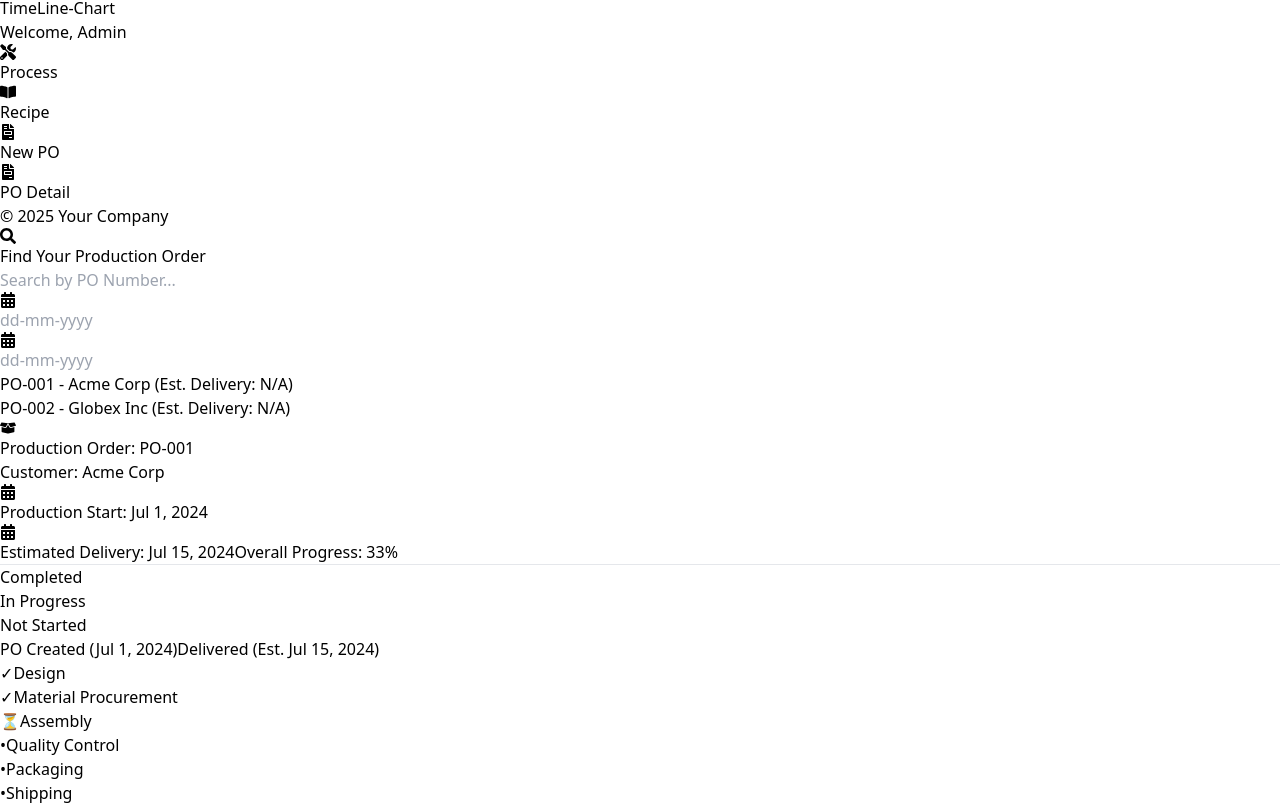
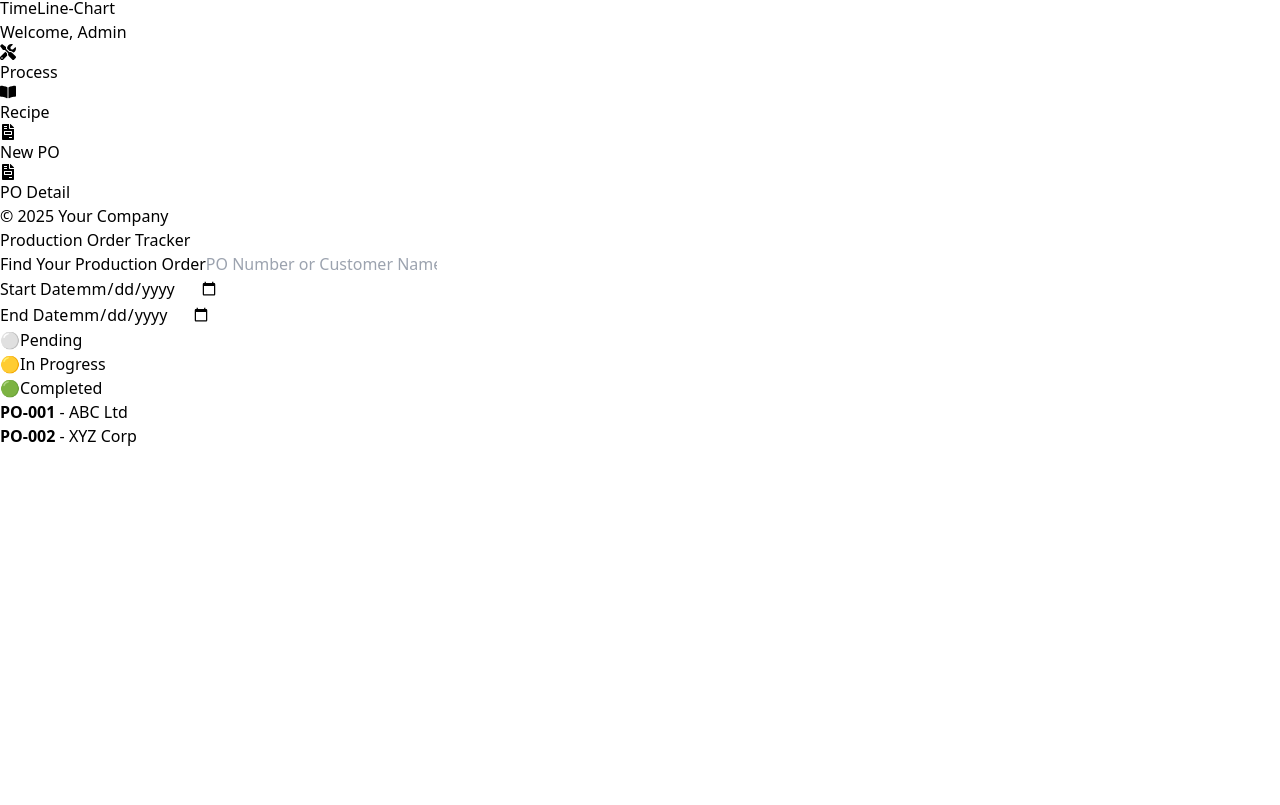
Before and after one commit to InfoLazeTech/Gantt-product-tracker, a React (Vite) app: page /po-detail in a window 1280 px wide. Shown: the part 504-1309 px from the top of the page. After the commit the page ends 952 px from the top, so only its background shows below. Built offline with nearby package versions, Linux system fonts and the light colour scheme.

Commit message:
PO changes

```diff
--- a/src/Pages/PODetail.jsx
+++ b/src/Pages/PODetail.jsx
@@ -1,188 +1,384 @@
-import React from "react";
-import { FaBoxOpen, FaSearch, FaCalendarAlt } from "react-icons/fa";
+import React, { useState } from "react";
+import { format, isToday } from "date-fns";
 
-const staticPOs = [
+const allPOs = [
   {
     id: "PO-001",
-    customer: "Acme Corp",
-    estDelivery: "N/A",
-    selected: true,
+    customerName: "ABC Ltd",
+    tasks: [
+      {
+        name: "Project Planning",
+        start: "2025-07-01",
+        end: "2025-07-05",
+        progress: 50,
+        status: "In Progress",
+      },
+      {
+        name: "Requirements Gathering",
+        start: "2025-07-02",
+        end: "2025-07-08",
+        progress: 25,
+        status: "In Progress",
+      },
+      {
+        name: "Design Phase",
+        start: "2025-07-08",
+        end: "2025-07-10",
+        progress: 30,
+        status: "In Progress",
+      },
+      {
+        name: "Development - Frontend",
+        start: "2025-07-09",
+        end: "2025-07-18",
+        progress: 20,
+        status: "Pending",
+      },
+      {
+        name: "Development - Backend",
+        start: "2025-07-20",
+        end: "2025-07-24",
+        progress: 10,
+        status: "Pending",
+      },
+      {
+        name: "Client Feedback",
+        start: "2025-07-11",
+        end: "2025-07-14",
+        progress: 90,
+        status: "Completed",
+      },
+    ],
   },
   {
     id: "PO-002",
-    customer: "Globex Inc",
-    estDelivery: "N/A",
-    selected: false,
+    customerName: "XYZ Corp",
+    tasks: [
+      {
+        name: "Testing",
+        start: "2025-07-10",
+        end: "2025-07-14",
+        progress: 20,
+        status: "In Progress",
+      },
+      {
+        name: "Deployment",
+        start: "2025-07-15",
+        end: "2025-07-18",
+        progress: 0,
+        status: "Pending",
+      },
+    ],
   },
 ];
 
-const poDetail = {
-  id: "PO-001",
-  customer: "Acme Corp",
-  productionStart: "Jul 1, 2024",
-  estDelivery: "Jul 15, 2024",
-  progress: 33,
-  created: "Jul 1, 2024",
-  delivered: "Jul 15, 2024",
-  processes: [
-    {
-      name: "Design",
-      status: "completed",
-      width: "30%",
-      icon: <span className="mr-2">✓</span>,
-    },
-    {
-      name: "Material Procurement",
-      status: "completed",
-      width: "50%",
-      icon: <span className="mr-2">✓</span>,
-    },
-    {
-      name: "Assembly",
-      status: "inprogress",
-      width: "80%",
-      icon: <span className="mr-2">⏳</span>,
-    },
-    {
-      name: "Quality Control",
-      status: "notstarted",
-      width: "40%",
-      icon: <span className="mr-2">•</span>,
-    },
-    {
-      name: "Packaging",
-      status: "notstarted",
-      width: "30%",
-      icon: <span className="mr-2">•</span>,
-    },
-    {
-      name: "Shipping",
-      status: "notstarted",
-      width: "20%",
-      icon: <span className="mr-2">•</span>,
-    },
-  ],
+const chartStartDate = new Date(2025, 6, 1); // July 1, 2025
+const today = new Date();
+const dayWidth = 80;
+
+export default function PODetail() {
+  const [filters, setFilters] = useState({
+    search: "",
+    status: "All",
+    startDate: "",
+    endDate: "",
+  });
+
+  const [selectedPO, setSelectedPO] = useState(null);
+  const [editTask, setEditTask] = useState(null);
+
+  const filteredPOs = allPOs.filter((po) => {
+    const searchLower = filters.search.toLowerCase();
+    const matchesSearch =
+      po.id.toLowerCase().includes(searchLower) ||
+      po.customerName.toLowerCase().includes(searchLower);
+
+    const matchesStatus =
+      filters.status === "All" ||
+      po.tasks.some((task) => task.status === filters.status);
+
+    const matchesDate =
+      !filters.startDate ||
+      !filters.endDate ||
+      po.tasks.some((task) => {
+        const taskStart = new Date(task.start);
+        const start = new Date(filters.startDate);
+        const end = new Date(filters.endDate);
+        return taskStart >= start && taskStart <= end;
+      });
+
+    return matchesSearch && matchesStatus && matchesDate;
+  });
+
+  const updateTask = (field, value) => {
+    const updatedTasks = selectedPO.tasks.map((t) =>
+      t.name === editTask.name ? { ...t, [field]: value } : t
+    );
+    setSelectedPO({ ...selectedPO, tasks: updatedTasks });
   };
 
-const statusColors = {
-  completed: "bg-green-500 text-white",
-  inprogress: "bg-yellow-400 text-gray-900",
-  notstarted: "bg-gray-200 text-gray-500",
-};
-const statusLabels = {
-  completed: "Completed",
-  inprogress: "In Progress",
-  notstarted: "Not Started",
+  const statusDot = (status) => {
+    if (status === "Completed") return "🟢";
+    if (status === "In Progress") return "🟡";
+    if (status === "Pending") return "⚪";
+    return "";
   };
 
-export default function PODetail() {
   return (
-    <div className="bg-gray-50 min-h-screen p-6">
-      {/* Search/Filter Card */}
-      <div className="bg-white rounded-lg shadow p-6 mb-8">
-        <div className="flex items-center gap-4 mb-4">
-          <FaSearch className="text-blue-600 text-lg" />
-          <span className="font-semibold text-gray-700 text-lg">Find Your Production Order</span>
-        </div>
-        <div className="flex flex-wrap gap-4 mb-4">
+    <div className="p-4 space-y-6 max-w-screen">
+      <h1 className="font-bold text-3xl ">Production Order Tracker</h1>
+      {/* Filters */}
+      <div className="grid grid-cols-1 sm:grid-cols-2 lg:grid-cols-4 xl:grid-cols-5 gap-4 mb-6">
+        <div className="col-span-1 sm:col-span-2">
+          <label className="block text-sm font-medium text-gray-700 mb-1">
+            Find Your Production Order
+          </label>
           <input
             type="text"
-            placeholder="Search by PO Number..."
-            className="border border-gray-300 rounded px-3 py-2 flex-1 min-w-[200px] focus:outline-none focus:ring-2 focus:ring-blue-200"
-          />
-          <div className="flex items-center gap-2">
-            <FaCalendarAlt className="text-gray-400" />
-            <input
-              type="text"
-              placeholder="dd-mm-yyyy"
-              className="border border-gray-300 rounded px-3 py-2 w-36 focus:outline-none focus:ring-2 focus:ring-blue-200"
+            placeholder="PO Number or Customer Name"
+            value={filters.search}
+            onChange={(e) => setFilters({ ...filters, search: e.target.value })}
+            className="border border-gray-300 rounded-lg px-3 py-2 w-full focus:outline-none focus:ring-2 focus:ring-blue-500"
           />
         </div>
-          <div className="flex items-center gap-2">
-            <FaCalendarAlt className="text-gray-400" />
+
+        <div>
+          <label className="block text-sm font-medium text-gray-700 mb-1">
+            Start Date
+          </label>
           <input
-              type="text"
-              placeholder="dd-mm-yyyy"
-              className="border border-gray-300 rounded px-3 py-2 w-36 focus:outline-none focus:ring-2 focus:ring-blue-200"
+            type="date"
+            value={filters.startDate}
+            onChange={(e) =>
+              setFilters({ ...filters, startDate: e.target.value })
+            }
+            className="border border-gray-300 rounded-lg px-3 py-2 w-full focus:outline-none focus:ring-2 focus:ring-blue-500"
+          />
+        </div>
+
+        <div>
+          <label className="block text-sm font-medium text-gray-700 mb-1">
+            End Date
+          </label>
+          <input
+            type="date"
+            value={filters.endDate}
+            onChange={(e) =>
+              setFilters({ ...filters, endDate: e.target.value })
+            }
+            className="border border-gray-300 rounded-lg px-3 py-2 w-full focus:outline-none focus:ring-2 focus:ring-blue-500"
           />
         </div>
       </div>
-        <div className="bg-gray-100 rounded overflow-hidden">
-          {staticPOs.map((po) => (
+
+      <div className="flex gap-4 text-sm">
+        {[
+          { label: "Pending", icon: "⚪" },
+          { label: "In Progress", icon: "🟡" },
+          { label: "Completed", icon: "🟢" },
+        ].map((s) => (
           <div
-              key={po.id}
-              className={`px-4 py-2 flex items-center cursor-pointer border-b last:border-b-0 ${
-                po.selected
-                  ? "bg-blue-600 text-white font-semibold"
-                  : "hover:bg-blue-50 text-gray-800"
+            key={s.label}
+            onClick={() => setFilters({ ...filters, status: s.label })}
+            className={`cursor-pointer select-none ${
+              filters.status === s.label
+                ? "text-blue-600 font-semibold underline"
+                : "text-gray-600 hover:text-black"
             }`}
           >
-              <span className="mr-2">{po.id}</span> - {po.customer} (Est. Delivery: {po.estDelivery})
+            <span className="mr-1">{s.icon}</span>
+            {s.label}
           </div>
         ))}
       </div>
+
+      {/* PO List */}
+      <div className="space-y-2">
+        {filteredPOs.map((po) => (
+          <div
+            key={po.id}
+            onClick={() => setSelectedPO(po)}
+            className="p-3 border rounded cursor-pointer hover:bg-gray-100 transition"
+          >
+            <strong>{po.id}</strong> - {po.customerName}
+          </div>
+        ))}
       </div>
 
-      {/* Main PO Card */}
-      <div className="bg-white rounded-lg shadow p-8">
-        {/* Header */}
-        <div className="flex items-center gap-3 mb-2">
-          <FaBoxOpen className="text-blue-600 text-2xl" />
-          <span className="text-xl font-bold text-gray-800">Production Order: {poDetail.id}</span>
-        </div>
-        <div className="flex flex-wrap items-center gap-6 text-sm text-gray-600 mb-4">
-          <span>
-            <span className="font-medium">Customer:</span> <span className="text-blue-700 font-semibold">{poDetail.customer}</span>
-          </span>
-          <span className="flex items-center gap-1">
-            <FaCalendarAlt className="text-gray-400" />
-            Production Start: <span className="font-semibold text-gray-800">{poDetail.productionStart}</span>
-          </span>
-          <span className="flex items-center gap-1">
-            <FaCalendarAlt className="text-gray-400" />
-            <span className="underline text-blue-700 font-semibold">Estimated Delivery:</span> {poDetail.estDelivery}
-          </span>
-          <span>
-            Overall Progress: <span className="text-blue-700 font-semibold">{poDetail.progress}%</span>
-          </span>
-        </div>
-        <hr className="mb-4" />
-        {/* Legend */}
-        <div className="flex items-center gap-6 mb-6">
-          <div className="flex items-center gap-2">
-            <span className="w-4 h-4 rounded-full bg-green-500 inline-block"></span>
-            <span className="text-sm text-gray-700">Completed</span>
-          </div>
-          <div className="flex items-center gap-2">
-            <span className="w-4 h-4 rounded-full bg-yellow-400 inline-block"></span>
-            <span className="text-sm text-gray-700">In Progress</span>
-          </div>
-          <div className="flex items-center gap-2">
-            <span className="w-4 h-4 rounded-full bg-gray-200 border border-gray-400 inline-block"></span>
-            <span className="text-sm text-gray-700">Not Started</span>
+      {/* Gantt Chart */}
+      {selectedPO && (
+        <div>
+          <h2 className="text-lg font-semibold mt-6 mb-2">
+            {selectedPO.id} - {selectedPO.customerName}
+          </h2>
+
+          <div className="overflow-x-auto">
+            <div className="min-w-[2400px]">
+              {/* Timeline Header: Start - End Date */}
+              <div className="flex border-b text-sm font-semibold bg-gray-100 sticky top-0 z-10">
+                <div
+                  className="text-center border-r"
+                  style={{ width: `${30 * dayWidth}px` }}
+                >
+                  {format(chartStartDate, "MMM dd")} -{" "}
+                  {format(
+                    new Date(chartStartDate.getTime() + 29 * 86400000),
+                    "MMM dd, yyyy"
+                  )}
                 </div>
               </div>
-        {/* Gantt Chart */}
-        <div className="bg-gray-50 rounded-lg p-6">
-          <div className="text-xs text-gray-500 mb-2">
-            PO Created ({poDetail.created})
-            <span className="float-right">Delivered (Est. {poDetail.delivered})</span>
+
+              {/* Daily Dates Row */}
+              <div className="flex border-b text-xs bg-gray-50 ">
+                <div className="w-40 bg-gray-50 border-r px-2 py-1 font-medium sticky left-0 z-10">
+                  Task Name
                 </div>
-          <div className="space-y-3">
-            {poDetail.processes.map((proc, idx) => (
-              <div key={idx} className="flex items-center gap-2">
+                {Array.from({ length: 14 }).map((_, i) => {
+                  const date = new Date(chartStartDate);
+                  date.setDate(date.getDate() + i);
+                  return (
                     <div
-                  className={`rounded h-8 flex items-center pl-4 font-semibold ${statusColors[proc.status]}`}
-                  style={{ width: proc.width, minWidth: 120 }}
+                      key={i}
+                      className={`w-[80px] text-center border-r py-1 ${
+                        isToday(date) ? "bg-yellow-200 font-semibold" : ""
+                      }`}
                     >
-                  {proc.icon}
-                  {proc.name}
+                      {format(date, "MMM dd")}
                     </div>
+                  );
+                })}
               </div>
-            ))}
+
+              {/* Tasks */}
+              {selectedPO.tasks
+                .filter(
+                  (t) => filters.status === "All" || t.status === filters.status
+                )
+                .map((task, i) => {
+                  const startIndex =
+                    (new Date(task.start).getTime() -
+                      chartStartDate.getTime()) /
+                    (1000 * 60 * 60 * 24);
+                  const duration =
+                    (new Date(task.end).getTime() -
+                      new Date(task.start).getTime()) /
+                      (1000 * 60 * 60 * 24) +
+                    1;
+
+                  return (
+                    <div
+                      key={i}
+                      className="flex items-center h-12 border-b relative"
+                    >
+                      <div className="absolute left-0 w-40 pl-2 text-sm font-medium text-gray-700">
+                        <span className="mr-1">{statusDot(task.status)}</span>
+                        {task.name}
+                      </div>
+                      <div className="flex-1 ml-40 flex relative">
+                        <div
+                          className="relative group"
+                          style={{ marginLeft: `${startIndex * dayWidth}px` }}
+                        >
+                          <div
+                            className="h-6 bg-gray-300 rounded overflow-hidden cursor-pointer relative hover:opacity-90"
+                            style={{ width: `${duration * dayWidth}px` }}
+                            onClick={() => setEditTask(task)}
+                          >
+                            {/* Progress Bar Fill */}
+                            <div
+                              className={`h-full text-white text-xs flex items-center justify-center transition ${
+                                task.status === "Completed"
+                                  ? "bg-green-600"
+                                  : task.status === "In Progress"
+                                  ? "bg-yellow-500"
+                                  : "bg-gray-400"
+                              }`}
+                              style={{ width: `${task.progress}%` }}
+                            >
+                              {task.progress}%
+                            </div>
+
+                            {/* Tooltip */}
+                            <div className="absolute opacity-0 group-hover:opacity-100 scale-95 group-hover:scale-100 group-hover:flex flex-col bg-black text-white text-xs px-3 py-2 rounded shadow-lg z-50 whitespace-nowrap top-full mt-1 left-1/2 -translate-x-1/2 transition-all duration-200">
+                              <div className="font-semibold">{task.name}</div>
+                              <div>
+                                {duration} day{duration > 1 ? "s" : ""}
+                              </div>
+                              <div>
+                                {format(new Date(task.start), "MMM dd")} -{" "}
+                                {format(new Date(task.end), "MMM dd")}
                               </div>
                             </div>
                           </div>
                         </div>
+
+                        {/* Today Marker */}
+                        {isToday(today) && (
+                          <div
+                            className="absolute top-0 h-full w-[2px] bg-red-600 z-20"
+                            style={{
+                              left: `${
+                                ((today - chartStartDate) /
+                                  (1000 * 60 * 60 * 24)) *
+                                dayWidth
+                              }px`,
+                            }}
+                          />
+                        )}
+                      </div>
+                    </div>
+                  );
+                })}
+            </div>
+          </div>
+
+          {/* Edit Modal */}
+          {editTask && (
+            <div className="fixed inset-0 bg-black bg-opacity-40 flex justify-center items-center z-50 transition-opacity duration-300 ease-out animate-fade-in">
+              <div className="bg-white rounded-lg shadow-md p-6 w-[90%] max-w-md transform transition-all duration-300 ease-out scale-95 animate-modal-in">
+                <h3 className="font-semibold text-lg mb-2">Edit Task</h3>
+                <p className="text-sm mb-4">{editTask.name}</p>
+
+                <label className="block text-xs mb-1">Start Date</label>
+                <input
+                  type="date"
+                  value={editTask.start}
+                  onChange={(e) => updateTask("start", e.target.value)}
+                  className="border p-2 rounded w-full mb-3"
+                />
+
+                <label className="block text-xs mb-1">End Date</label>
+                <input
+                  type="date"
+                  value={editTask.end}
+                  onChange={(e) => updateTask("end", e.target.value)}
+                  className="border p-2 rounded w-full mb-3"
+                />
+
+                <label className="block text-xs mb-1">Status</label>
+                <select
+                  value={editTask.status}
+                  onChange={(e) => updateTask("status", e.target.value)}
+                  className="border p-2 rounded w-full mb-4"
+                >
+                  <option value="Pending">Pending</option>
+                  <option value="In Progress">In Progress</option>
+                  <option value="Completed">Completed</option>
+                </select>
+
+                <div className="flex justify-end">
+                  <button
+                    onClick={() => setEditTask(null)}
+                    className="bg-blue-600 text-white px-4 py-2 rounded hover:bg-blue-700 transition"
+                  >
+                    Close
+                  </button>
+                </div>
+              </div>
+            </div>
+          )}
+        </div>
+      )}
+    </div>
   );
 }
```
Also changed, not shown: src/Pages/NewPo.jsx (+18 -14 lines). Lines whose indentation alone changed are shown as unchanged.
